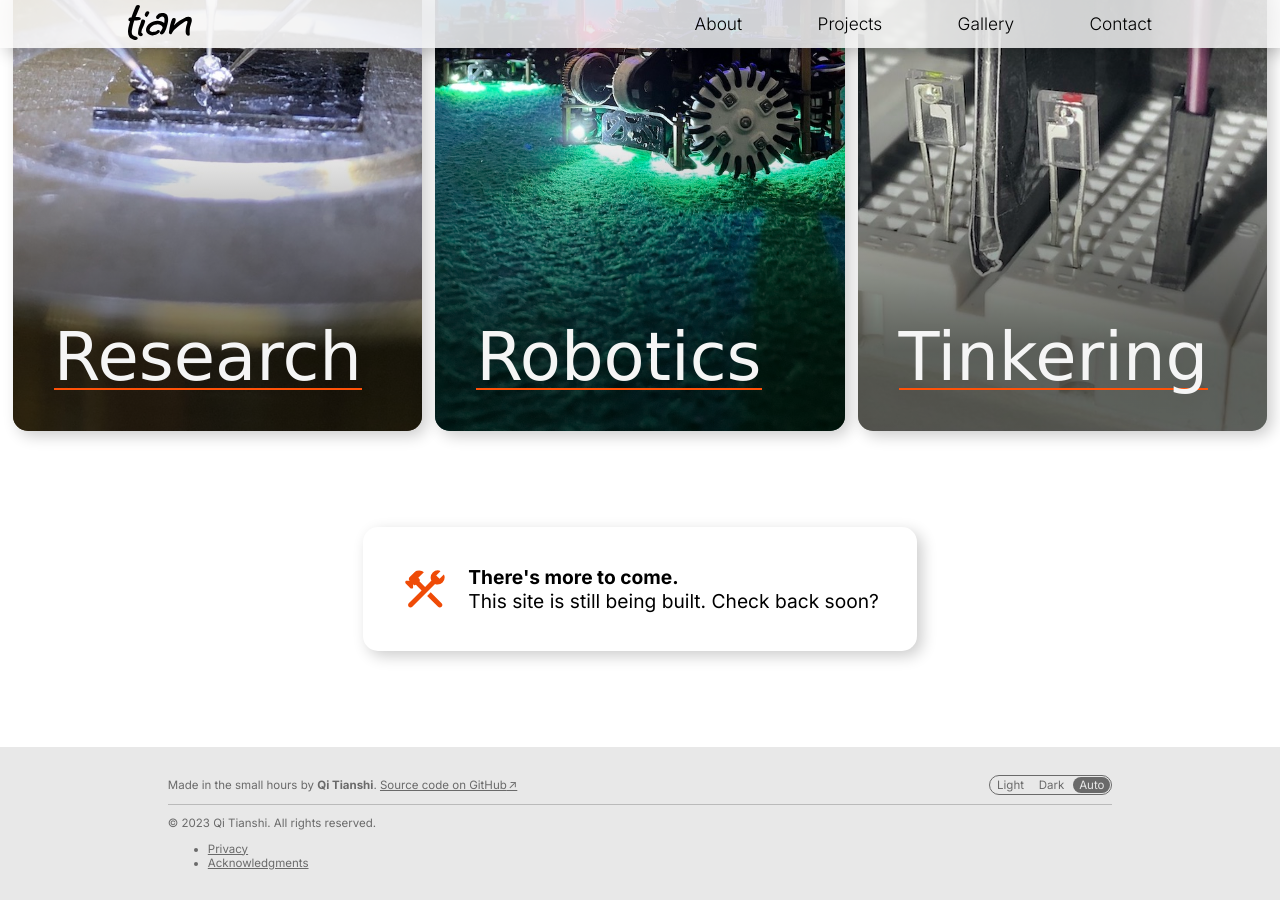
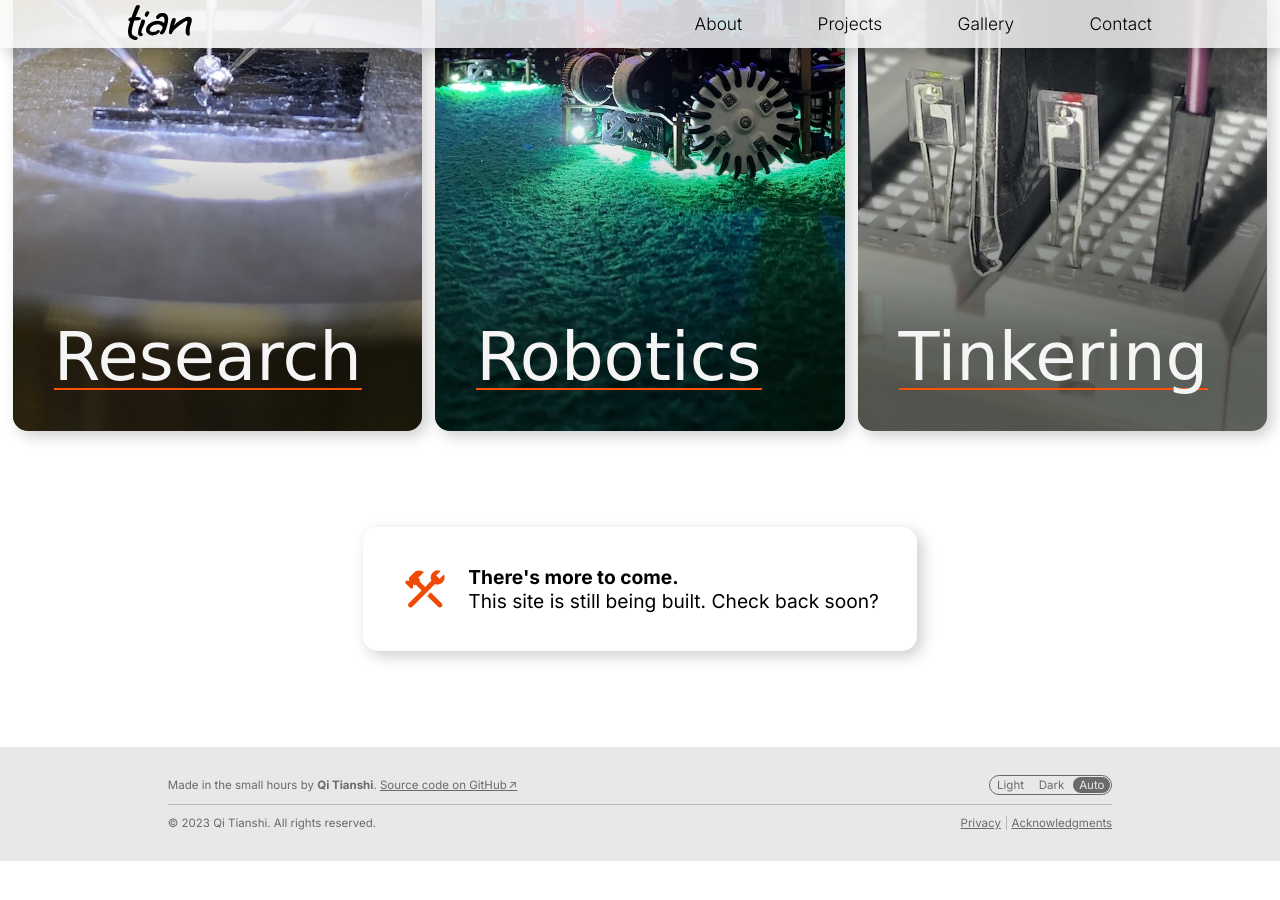
Before and after one commit to qitianshi/qitianshi.com, a Jekyll site: the page built from src/index.html, in a window 1280 px wide and 900 px high, scrolled down 2139 px. Built offline with Jekyll 4.4.1, drawn with Linux system fonts in a browser that asks for light colours; some web fonts are replaced; after the commit the page ends 3000 px from its top, so only the background shows below that.

Commit message:
Add styles for legal links

```diff
--- a/src/_sass/layout/_global-footer.scss
+++ b/src/_sass/layout/_global-footer.scss
@@ -14,13 +14,14 @@
         color: var(--foreground-secondary-color);
     }
 
-    // For every &__content that follows another &__content, add a top border.
-    // Effectively places a border between each &__content.
+    // Places a border between each &__content.
     & > &__content + &__content {
         border-top: 1px solid var(--foreground-tertiary-color);
     }
 
     &__content {
+
+        @include mix.apply-mobile-margin();
 
         // Keeps a 10% margin on both sides, similar to .c-stacked-banner--hero
         width: 80%;
@@ -29,7 +30,11 @@
         // Keeps it centered.
         margin: 0 auto;
 
-        @include mix.apply-mobile-margin();
+        display: flex;
+        flex-wrap: wrap;
+        align-items: baseline;
+        justify-content: space-between;
+        gap: 0 1rem;
 
     }
 
@@ -43,11 +48,38 @@
 
     // Places the authorship text and the toggle at opposite ends.
     &__main {
-        display: flex;
         flex-wrap: wrap-reverse;
-        align-items: baseline;
-        justify-content: space-between;
-        gap: 0 1rem;
+    }
+
+    // Links to legal pages.
+    &__legal-links {
+
+        margin: 0;
+        padding: 0;
+        list-style-type: none;
+
+        // Collapses the space between <li> to zero. Otherwise, there would be
+        // a space between each <li>.
+        font-size: 0;
+
+        // Gives each <li> a horizontal padding, except the leading and
+        // trailing <li>.
+        li {
+
+            margin: 0;
+            padding: 0 0.25rem;
+            display: inline;
+
+            &:first-of-type { padding-left: 0; }
+            &:last-of-type { padding-right: 0; }
+
+        }
+
+        // Places a vertical border between each <li>.
+        & > li + li {
+            border-left: 1px solid var(--foreground-tertiary-color);
+        }
+
     }
 
     &__color-theme-toggle {
```
